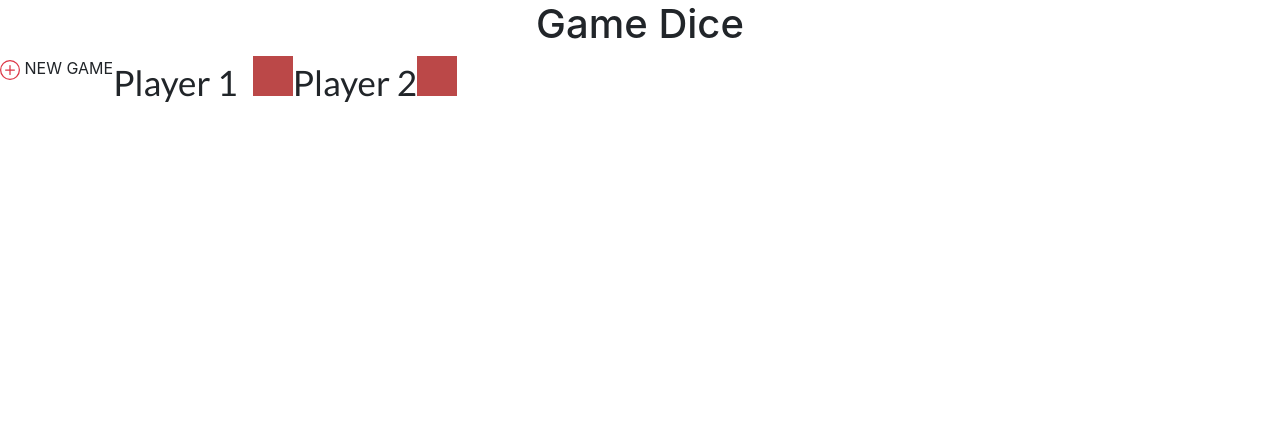
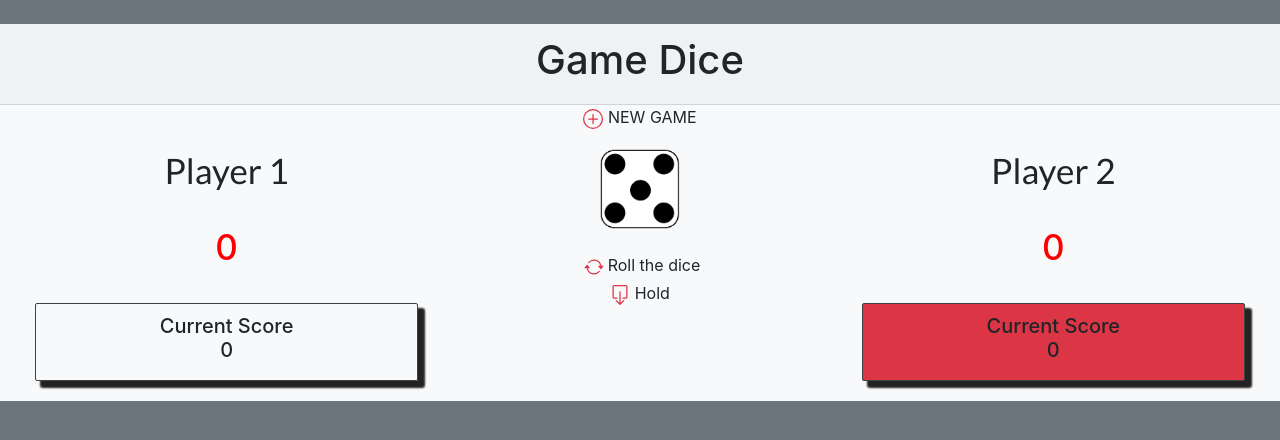
Before and after one commit to Joeyybad/EvalDynamiserJS, a plain HTML site: page index.html in a window 1280 px wide. Drawn offline with nearby package versions, Linux system fonts and the light colour scheme.

Commit message:
finalisation de l'interface statique

```diff
--- a/index.html
+++ b/index.html
@@ -11,25 +11,55 @@
   <link rel ="stylesheet" type="text/css" href="style.css">
   <title>Dice Game JS</title>
 </head>
-<body>
-  <main class="container-fluid">
-    <div class="row">
-      <h1 class="text-center col-12">Game Dice</h1>
+<body class=" bg-secondary bg-gradient py-4">
+  <main class="container-fluid bg-light bg-gradient">
+    <div class="row card-header">
+      <h1 class="col-12 text-center title">Game Dice</h1>
+    </div>
     <div class="row">
       <div class="col-12 text-center">
-        <span class="newgame text-center"><svg xmlns="http://www.w3.org/2000/svg" type="button" width="20" height="20" fill="currentColor" class="bi text-danger bi-plus-circle" viewBox="0 0 16 16">
+        <span class=" "><svg xmlns="http://www.w3.org/2000/svg" id="newGame"type="button" width="20" height="20" fill="currentColor" class="bi text-danger bi-plus-circle" viewBox="0 0 16 16">
           <path d="M8 15A7 7 0 1 1 8 1a7 7 0 0 1 0 14zm0 1A8 8 0 1 0 8 0a8 8 0 0 0 0 16z"/>
           <path d="M8 4a.5.5 0 0 1 .5.5v3h3a.5.5 0 0 1 0 1h-3v3a.5.5 0 0 1-1 0v-3h-3a.5.5 0 0 1 0-1h3v-3A.5.5 0 0 1 8 4z"/>
           </svg> NEW GAME
         </span>
       </div>
     </div>
-    <div class="row">
-      <div class="player col">Player 1</div>
-      <div class="result "></div>
-      <div class="player"> Player 2</div>
-      <div class="result"></div>
-    </div>
+    <div class="row card-body">
+      <section class="col-4 text-center">
+        <h3 class="player">Player 1</h3>
+        <h4 class ="score"><span id='ScoreFirstPlayer'>0</span></h4>
+          <div class="result ">
+            <h5 class="currentScore"> Current Score <br><span id='currentFirstPlayer'>0</span></h5>
+          </div>
+      </section>
+      <section class="col-4 text-center ">
+        <img width='80px' height='80px' id='dice' src='images/dice5.png'><br>
+        <div class="row">
+          <div class="col-12 text-center mt-4">
+            <div class="">
+              <svg xmlns="http://www.w3.org/2000/svg" id="diceRoll"type="button"width="20" height="20" fill="currentColor" class="bi bi-arrow-repeat text-danger m-1" viewBox="0 0 16 16">
+                <path d="M11.534 7h3.932a.25.25 0 0 1 .192.41l-1.966 2.36a.25.25 0 0 1-.384 0l-1.966-2.36a.25.25 0 0 1 .192-.41zm-11 2h3.932a.25.25 0 0 0 .192-.41L2.692 6.23a.25.25 0 0 0-.384 0L.342 8.59A.25.25 0 0 0 .534 9z"/>
+                <path fill-rule="evenodd" d="M8 3c-1.552 0-2.94.707-3.857 1.818a.5.5 0 1 1-.771-.636A6.002 6.002 0 0 1 13.917 7H12.9A5.002 5.002 0 0 0 8 3zM3.1 9a5.002 5.002 0 0 0 8.757 2.182.5.5 0 1 1 .771.636A6.002 6.002 0 0 1 2.083 9H3.1z"/>
+             </svg>Roll the dice
+            </div>
+            <div>
+              <svg xmlns="http://www.w3.org/2000/svg" id="diceRoll"type="button" width="20" height="20" fill="currentColor" class="bi bi-box-arrow-down text-danger" viewBox="0 0 16 16">
+                <path fill-rule="evenodd" d="M3.5 10a.5.5 0 0 1-.5-.5v-8a.5.5 0 0 1 .5-.5h9a.5.5 0 0 1 .5.5v8a.5.5 0 0 1-.5.5h-2a.5.5 0 0 0 0 1h2A1.5 1.5 0 0 0 14 9.5v-8A1.5 1.5 0 0 0 12.5 0h-9A1.5 1.5 0 0 0 2 1.5v8A1.5 1.5 0 0 0 3.5 11h2a.5.5 0 0 0 0-1h-2z"/>
+                <path fill-rule="evenodd" d="M7.646 15.854a.5.5 0 0 0 .708 0l3-3a.5.5 0 0 0-.708-.708L8.5 14.293V5.5a.5.5 0 0 0-1 0v8.793l-2.146-2.147a.5.5 0 0 0-.708.708l3 3z"/>
+              </svg> Hold
+            </div>
+          </div>
+        </div>
+      </section>
+      <section class="col-4 text-center">
+          <h3 class="player">Player 2</h3>
+          <h4 class ="score"><span id='scoreSecondPlayer'>0</span></h4>
+          <div class="justify-content-center result bg-danger">
+            <h5 class="currentScore"> Current Score <br><span id='currentSecondPlayer'>0</span></h5>
+          </div>
+      </section>
+  </main>
 
 
 
--- a/style.css
+++ b/style.css
@@ -7,25 +7,28 @@ html{
   font-family: Lato;
 }
 
-.container{
-  background-color: rgb(206, 195, 195);
-  height: 300px;
-  width: 800px;
-  margin: auto;
 
-}
-.newgame{
-  text-align: center;
-}
 .player{
   font-family: Lato;
   font-size: 35px;
-  text-align: center;
+
+}
+
+.score{
+  font-size: 35px;
+  margin:1em;
+  color: red ;
 }
 
 .result{
-  width: 40px;
-  height: 40px;
-  font-size: 35px ;
-  background-color: rgb(187, 72, 72);
+border: 1px solid rgb(65, 65, 65);
+border-radius: 2px;
+box-shadow:6px 6px 2px 1px rgb(36, 35, 35) ;
+font-size: 35px;
+padding: 10px;
+
 }
+
+#dice{
+  box-shadow: -1px 1px -1px 1px rgb(136, 2, 2) ;
+}
```
